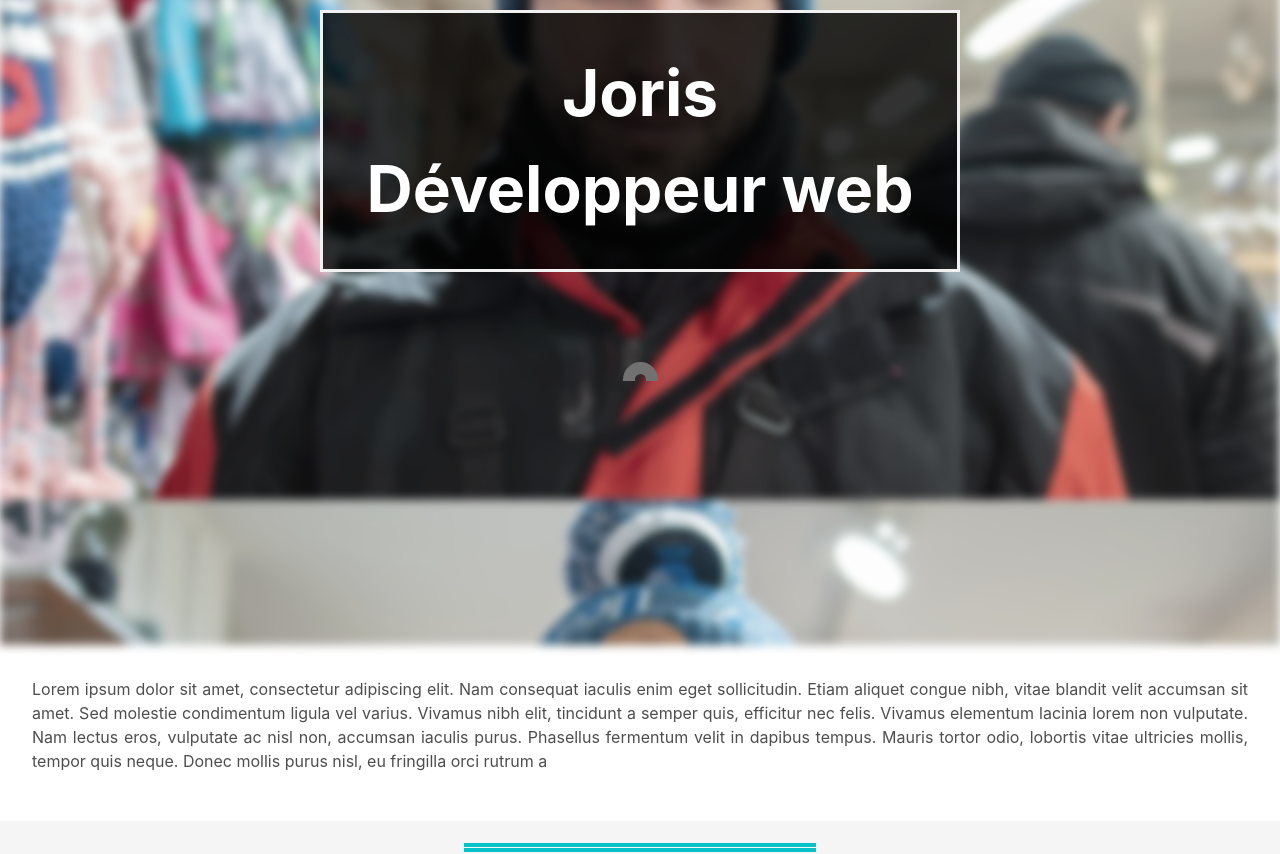
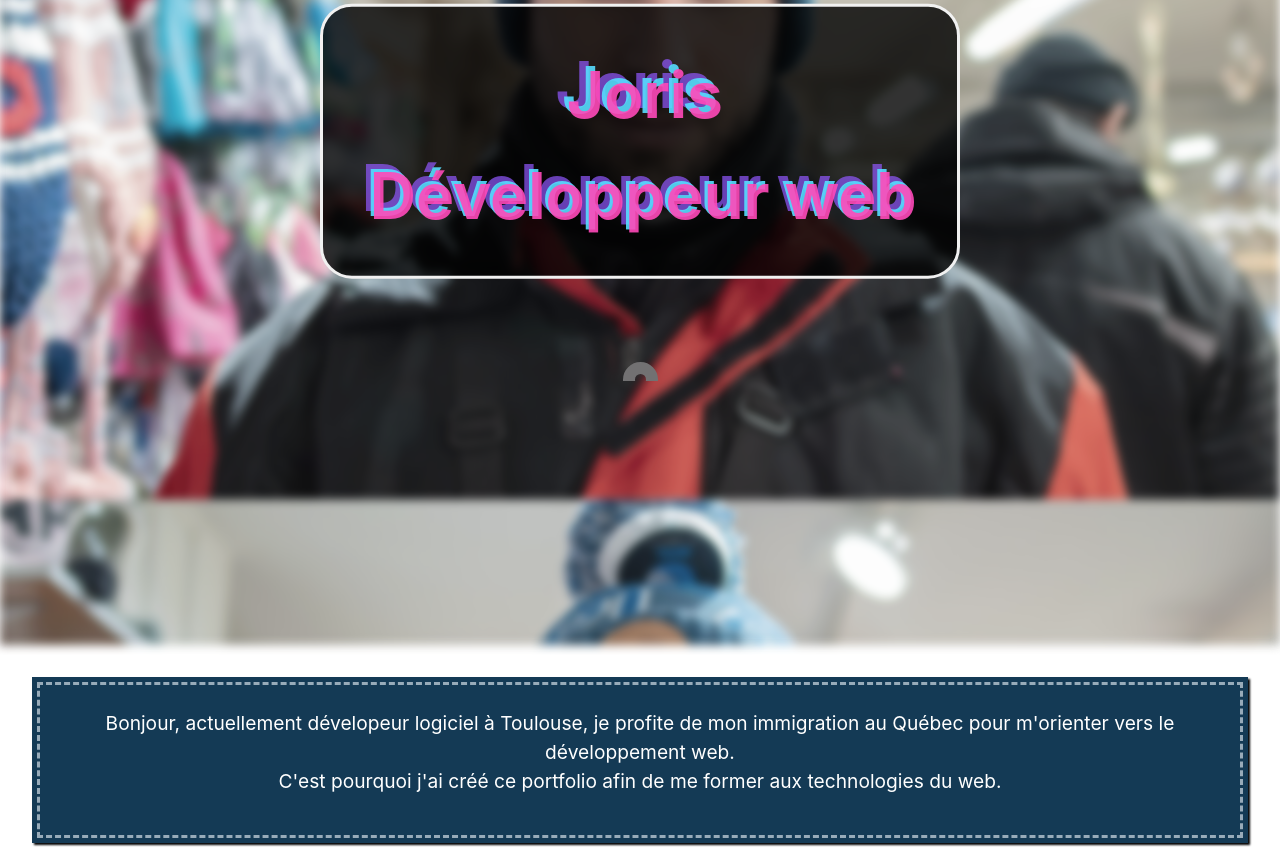
Before and after one commit to jorismi/jorisPortfolio, an Angular app: page /welcome in a window 1280 px wide. Shown: the part 419-1273 px from the top of the page. Built offline with nearby package versions, Linux system fonts and the light colour scheme.

Commit message:
design homepage

```diff
--- a/src/app/welcome/welcome.component.html
+++ b/src/app/welcome/welcome.component.html
@@ -1,13 +1,9 @@
 <div id="homePageSection" class="parallax homePageSection"></div>
-<div class="foregroundHomePageText">Joris <br /> Développeur web</div>
+<div class="foregroundHomePageText"><span class="aboutMeJorisText">Joris</span><br /><span class="aboutMeWebDevText">Développeur web</span></div>
 <div class="homePageTextContainer aboutMeContainer">
-    <div>
-        <p>Lorem ipsum dolor sit amet, consectetur adipiscing elit. Nam consequat iaculis enim eget sollicitudin. Etiam
-            aliquet congue nibh, vitae blandit velit accumsan sit amet. Sed molestie condimentum ligula vel varius.
-            Vivamus nibh elit, tincidunt a semper quis, efficitur nec felis. Vivamus elementum lacinia lorem non
-            vulputate. Nam lectus eros, vulputate ac nisl non, accumsan iaculis purus. Phasellus fermentum velit in
-            dapibus tempus. Mauris tortor odio, lobortis vitae ultricies mollis, tempor quis neque. Donec mollis purus
-            nisl, eu fringilla orci rutrum a </p>
+    <div class="aboutMeText">
+        <p>Bonjour, actuellement dévelopeur logiciel à Toulouse, je profite de mon immigration au Québec pour m'orienter vers le développement web.
+        <br />C'est pourquoi j'ai créé ce portfolio afin de me former aux technologies du web.   </p>
     </div>
 </div>
 <div class="homePageTextContainer homeSkillContainer">
--- a/src/app/welcome/welcome.component.scss
+++ b/src/app/welcome/welcome.component.scss
@@ -28,10 +28,108 @@
     width: 50%;
     padding: 2rem;
     text-align: center;
+    border-radius: 2rem;
 }
 
+/*.foregroundHomePageText > span{
+    //background: -webkit-linear-gradient(#ff97cb, #5e65af);
+    background: -webkit-linear-gradient(45deg, #ff97cb, #5e65af);
+    -webkit-background-clip: text;
+    -webkit-text-fill-color: transparent;
+    transition: all 2s ease-in-out;
+    user-select: none;
+}*/
+
+.aboutMeJorisText, .aboutMeWebDevText{
+	display: inline-block;
+	position: relative;
+    padding: 0.2rem;
+    color: rgba(86, 221, 255, 0.9);
+}
+
+.aboutMeJorisText:before {
+	content: "Joris";
+    position: absolute;
+    left: -0.2rem;
+    top: -0.1rem;
+    color: rgba(146, 88, 255, 0.7);
+    z-index: -1;
+}
+
+.aboutMeJorisText:after {
+	content: "Joris";
+    position: absolute;
+    left: 0.5rem;
+    top: 0.5rem;
+    color: rgba(255, 73, 185, 0.9);
+    z-index: 1;
+}
+
+.aboutMeWebDevText:before {
+	content: "Développeur web";
+    position: absolute;
+    left: -0.1rem;
+    top: -0.1rem;
+    color: rgba(146, 88, 255, 0.7);
+    z-index: -1;
+}
+
+.aboutMeWebDevText:after {
+	content: "Développeur web";
+    position: absolute;
+    left: 0.4rem;
+    top: 0.4rem;
+    color: rgba(255, 73, 185, 0.9);
+
+}
+
+.aboutMeWebDevText:hover:after, .aboutMeJorisText:hover:after{
+    animation: shake 0.6s infinite ease-in-out -0.4s;
+}
+
+.aboutMeWebDevText:hover:before, .aboutMeJorisText:hover:before{
+    animation: shake 0.6s infinite ease-in-out -0.2s;
+}
+
+.aboutMeWebDevText:hover, .aboutMeJorisText:hover{
+    animation: shake 0.6s infinite ease-in-out;
+}
+
+@keyframes shake {
+    0% { transform: translate(1px, 1px) rotate(0deg); }
+    10% { transform: translate(-1px, -2px) rotate(-1deg); }
+    20% { transform: translate(-3px, 0px) rotate(1deg); }
+    30% { transform: translate(3px, 2px) rotate(0deg); }
+    40% { transform: translate(1px, -1px) rotate(1deg); }
+    50% { transform: translate(-1px, 2px) rotate(-1deg); }
+    60% { transform: translate(-3px, 1px) rotate(0deg); }
+    70% { transform: translate(3px, 1px) rotate(-1deg); }
+    80% { transform: translate(-1px, -1px) rotate(1deg); }
+    90% { transform: translate(1px, 2px) rotate(0deg); }
+    100% { transform: translate(1px, -2px) rotate(-1deg); }
+  }
+
 .aboutMeContainer{
-    background-color:white ;
+    background-color:white;
+    //margin: 0 auto;
+}
+
+.aboutMeText{
+    text-align: center;
+    color: white;
+
+     /*stitching*/
+    outline: 0.2rem dashed #98abb9;
+    outline-offset: -0.5rem;
+
+    background-color: #143a55;
+    padding: 2rem;
+    font-size: 1.5vw;
+
+    /*shadow*/
+    -webkit-box-shadow: 2px 2px 2px #000;
+    -moz-box-shadow: 2px 2px 2px #000;
+    box-shadow: 2px 2px 2px #000;
 }
 
 .homeSkillContainer{
```
